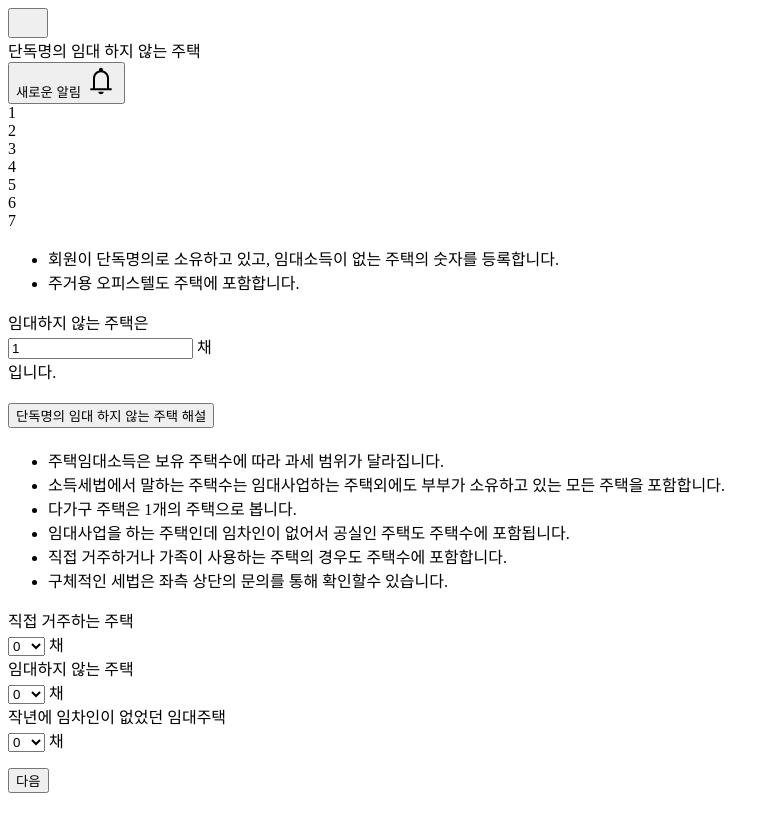
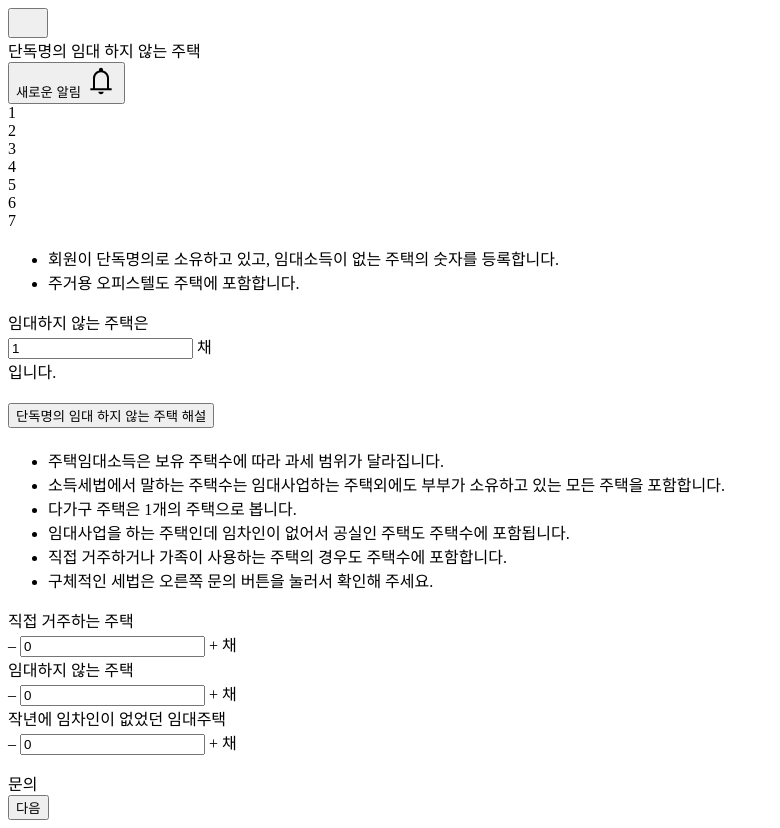
Before and after one commit to planderdev/rentax, a plain HTML site: page reportform_02_2.html in a window 1280 px wide. Shown: the whole page, without its empty margins (0-780 px from the left). Before the commit the page ends 801 px from the top, so only its background shows below. Drawn offline with Linux system fonts and the light colour scheme.

Commit message:
Add files via upload

```diff
--- a/reportform_02_2.html
+++ b/reportform_02_2.html
@@ -78,7 +78,8 @@ include("include/head.php");
                         <div class="subtitle4 d-flex align-items-center gap-3">
                             임대하지 않는 주택은
                             <div class="input-group w-30 align-items-center ">
-                                <input type="number" class="form-control" id="formitem_00" placeholder="" value="1" readonly>
+                                <input type="number" class="form-control" id="formitem_00" placeholder="" value="1"
+                                    readonly>
                                 <span>채</span>
                             </div>
                             입니다.
@@ -88,11 +89,14 @@ include("include/head.php");
                     <div class="accordion my-4 " id="info_accordion">
                         <div class="accordion-item border-0 bg-light">
                             <h2 class="accordion-header " id="panelsStayOpen-headingOne">
-                            <button class="accordion-button collapsed bg-light" type="button" data-bs-toggle="collapse" data-bs-target="#panelsStayOpen-collapseOne" aria-expanded="false" aria-controls="panelsStayOpen-collapseOne">
+                                <button class="accordion-button collapsed bg-light" type="button"
+                                    data-bs-toggle="collapse" data-bs-target="#panelsStayOpen-collapseOne"
+                                    aria-expanded="false" aria-controls="panelsStayOpen-collapseOne">
                                     단독명의 임대 하지 않는 주택 해설
                                 </button>
                             </h2>
-                          <div id="panelsStayOpen-collapseOne" class="accordion-collapse collapse  " aria-labelledby="panelsStayOpen-headingOne">
+                            <div id="panelsStayOpen-collapseOne" class="accordion-collapse collapse  "
+                                aria-labelledby="panelsStayOpen-headingOne">
                                 <div class="accordion-body bg-transparent">
                                     <div class="num_list px-3 pb-3">
                                         <ul>
@@ -112,7 +116,7 @@ include("include/head.php");
                                                 직접 거주하거나 가족이 사용하는 주택의 경우도 주택수에 포함합니다.
                                             </li>
                                             <li>
-                                    구체적인 세법은 좌측 상단의 문의를 통해 확인할수 있습니다.
+                                                구체적인 세법은 오른쪽 문의 버튼을 눌러서 확인해 주세요.
                                             </li>
                                         </ul>
                                     </div>
@@ -128,68 +132,42 @@ include("include/head.php");
                             <div
                                 class="d-flex justify-content-between align-items-center gap-4 flex-1 border-bottom pb-3">
                                 <label for="formitem_02" class="form-label subtitle3 w-60 mb-0">직접 거주하는 주택</label>
-                                <div class="input-group w-30 align-items-center ">
-                                    <select class="form-select form-select-lg" aria-label="Default select example">
-                                        <option selected>0</option>
-                                        <option value="1">1</option>
-                                        <option value="2">2</option>
-                                        <option value="3">3</option>
-                                        <option value="4">4</option>
-                                        <option value="5">5</option>
-                                        <option value="6">6</option>
-                                        <option value="7">7</option>
-                                        <option value="8">8</option>
-                                        <option value="9">9</option>
-                                        <option value="10">10</option>
-                                      </select>
-                                    <span>채</span>
+                                <div class="d-flex justify-content-end align-items-center">
+                                    <span class="input-number-decrement">–</span>
+                                    <input class="input-number" type="text" value="0" min="0" max="99">
+                                        <span class="input-number-increment">+</span>
+                                    <span class="ms-2">채</span>
                                 </div>
                             </div>
 
                             <div
                                 class="d-flex justify-content-between align-items-center gap-4 flex-1 border-bottom pb-3">
                                 <label for="formitem_03" class="form-label subtitle3 w-60 mb-0">임대하지 않는 주택</label>
-                                <div class="input-group w-30 align-items-center ">
-                                    <select class="form-select form-select-lg" aria-label="Default select example">
-                                        <option selected>0</option>
-                                        <option value="1">1</option>
-                                        <option value="2">2</option>
-                                        <option value="3">3</option>
-                                        <option value="4">4</option>
-                                        <option value="5">5</option>
-                                        <option value="6">6</option>
-                                        <option value="7">7</option>
-                                        <option value="8">8</option>
-                                        <option value="9">9</option>
-                                        <option value="10">10</option>
-                                      </select>
-                                    <span>채</span>
+                                <div class="d-flex justify-content-end align-items-center">
+                                    <span class="input-number-decrement">–</span>
+                                    <input class="input-number" type="text" value="0" min="0" max="99">
+                                        <span class="input-number-increment">+</span>
+                                    <span class="ms-2">채</span>
                                 </div>
                             </div>
-                            <div
-                            class="d-flex justify-content-between align-items-center gap-4 flex-1 border-0">
-                            <label for="formitem_03" class="form-label subtitle3 mb-0 w-60">작년에 임차인이 없었던 임대주택</label>
-                            <div class="input-group w-30 align-items-center ">
-                                <select class="form-select form-select-lg" aria-label="Default select example">
-                                    <option selected>0</option>
-                                    <option value="1">1</option>
-                                    <option value="2">2</option>
-                                    <option value="3">3</option>
-                                    <option value="4">4</option>
-                                    <option value="5">5</option>
-                                    <option value="6">6</option>
-                                    <option value="7">7</option>
-                                    <option value="8">8</option>
-                                    <option value="9">9</option>
-                                    <option value="10">10</option>
-                                  </select>
-                                <span>채</span>
+                            <div class="d-flex justify-content-between align-items-center gap-4 flex-1 border-0">
+                                <label for="formitem_03" class="form-label subtitle3 mb-0 w-60">작년에 임차인이 없었던
+                                    임대주택</label>
+                                    <div class="d-flex justify-content-end align-items-center">
+                                        <span class="input-number-decrement">–</span>
+                                        <input class="input-number" type="text" value="0" min="0" max="99">
+                                            <span class="input-number-increment">+</span>
+                                        <span class="ms-2">채</span>
                                     </div>
                             </div>
                         </div>
                     </div>
                 </form>
-
+                <div class="fixed_help_wrap">
+                    <div class="fixed_help">
+                        문의
+                    </div>
+                </div>
                 <div class="pb-8"></div>
                 <div class="fixed_bottom full d-flex">
                     <button type="button" class="btn btn-lg flex-1 btn-primary"
```
Also changed, not shown: rent_regist.html (+1 -1 lines), reportform.html (+1 -1 lines), reportform_02.html (+1 -1 lines), reportform_02_3.html (+19 -23 lines), reportform_02_4.html (+16 -10 lines). Lines whose indentation alone changed are shown as unchanged.
